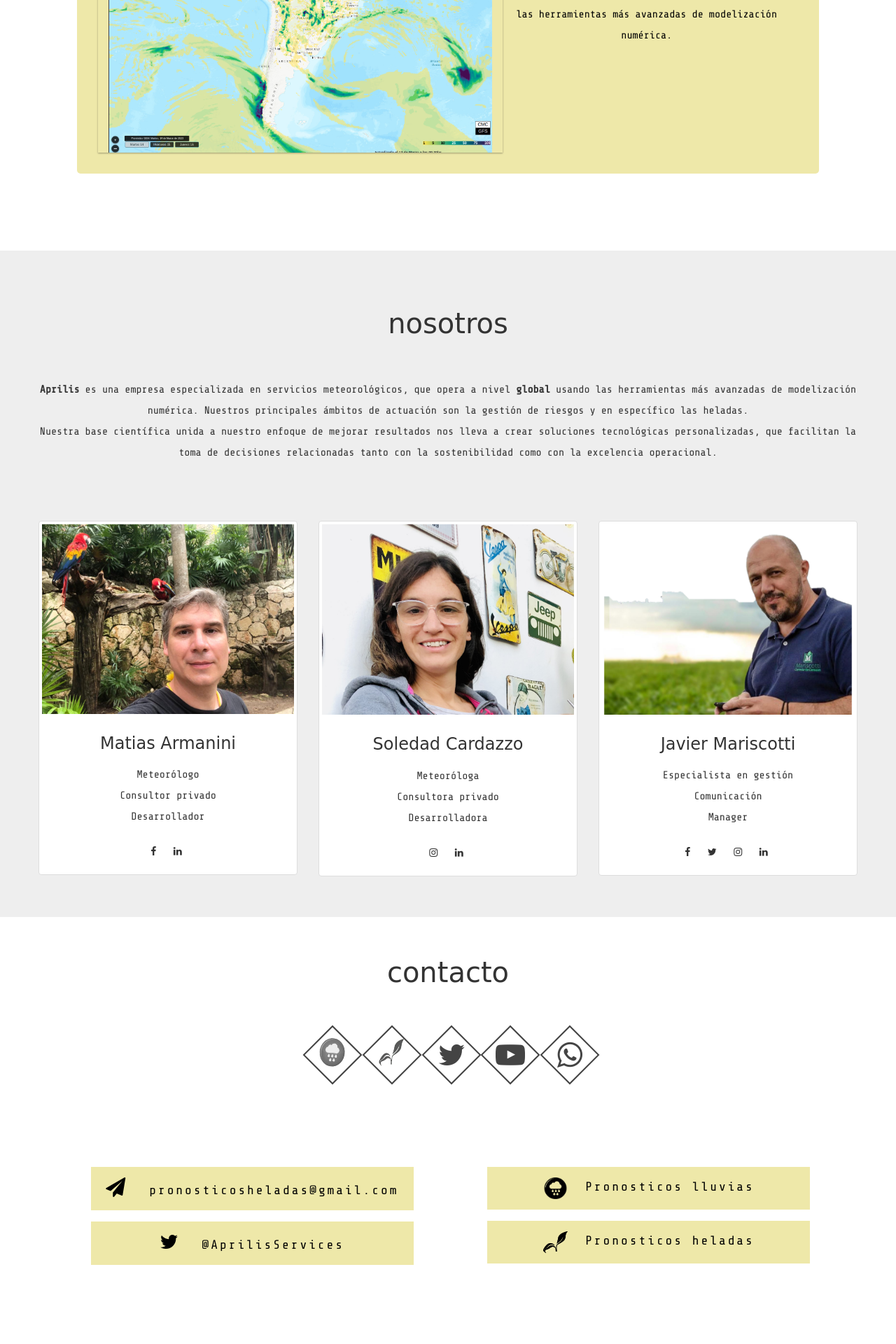
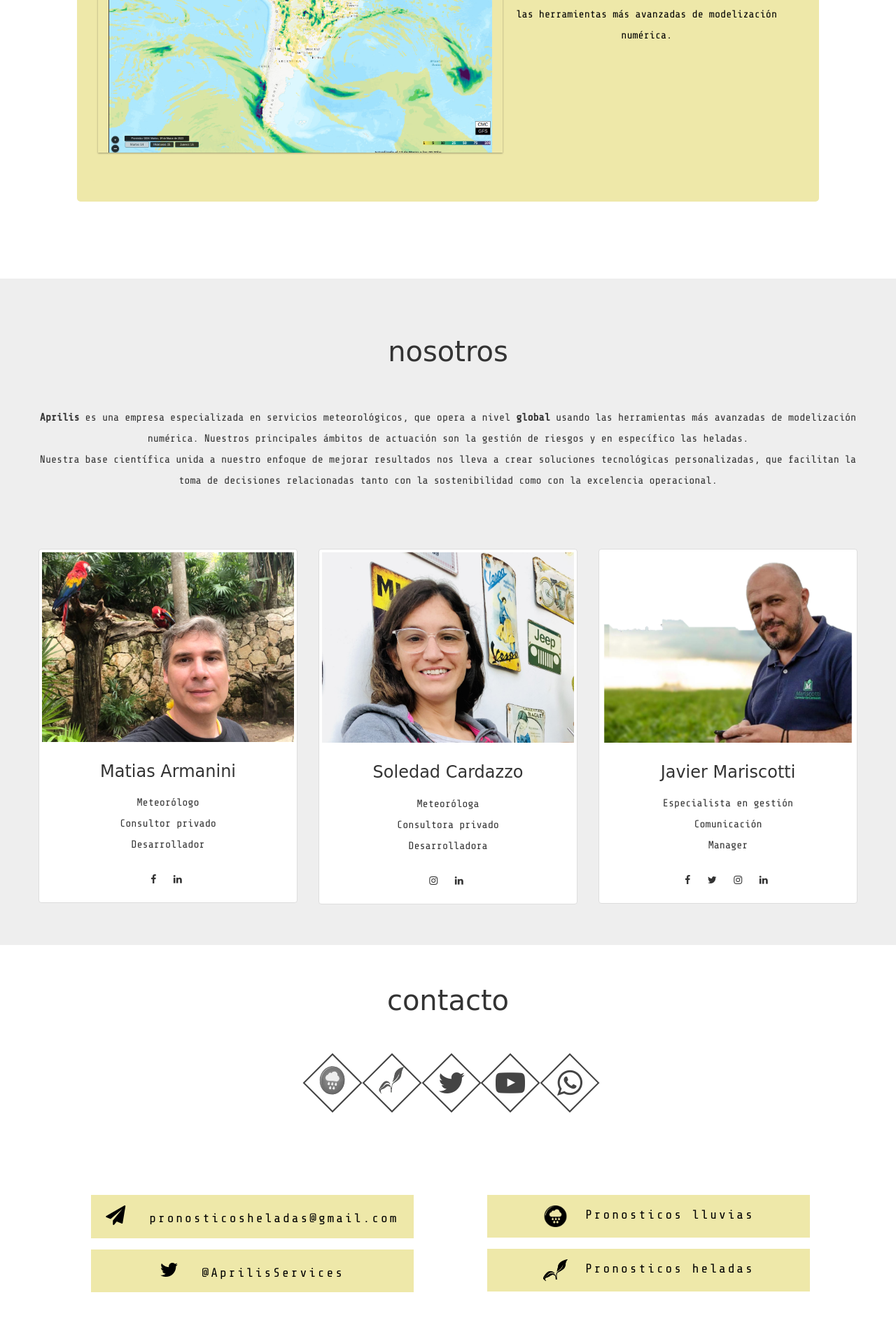
Before and after one commit to solecardazzo/webPage, a PHP site: page / in a window 1280 px wide. Shown: the part 1889-3809 px from the top of the page at 70% size. Before the commit the page ends 3696 px from the top, so only its background shows below. Run offline with PHP 8.4, Linux system fonts and the light colour scheme; some libraries are stand-ins or nearby versions; some web fonts are replaced.

Commit message:
update css

```diff
--- a/css/master.css
+++ b/css/master.css
@@ -217,6 +217,8 @@ nav.navbar {
   width: 100%;
   padding: 45px 40px 40px 10px;
   background-color: #eee8a9;
+  display: block;
+  overflow: auto;
 }
 
       /* pagina web */
```
